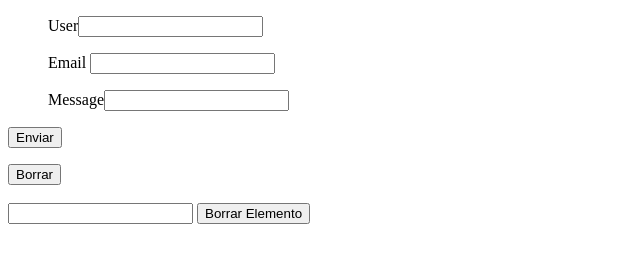
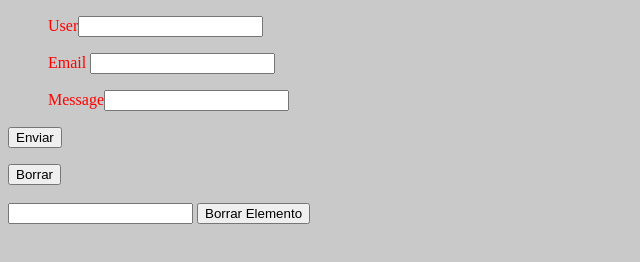
Before and after one commit to Drag0s98/localStorage-ClassWork, a plain HTML site: page index.html in a window 1280 px wide. Shown: the whole page, without its empty margins (0-640 px from the left). Drawn offline with Linux system fonts and the light colour scheme.

Commit message:
primer commit

```diff
--- a/index.html
+++ b/index.html
@@ -5,6 +5,7 @@
     <meta http-equiv="X-UA-Compatible" content="IE=edge">
     <meta name="viewport" content="width=device-width, initial-scale=1.0">
     <title>Web Storage, Object Methods, other methods</title>
+    <link rel="stylesheet" href="style.css">
 </head>
 <body>
     <form action="">
--- /dev/null
+++ b/style.css
@@ -0,0 +1,4 @@
+body{
+    background-color: rgb(201, 201, 201);
+    color: red;
+}
```
